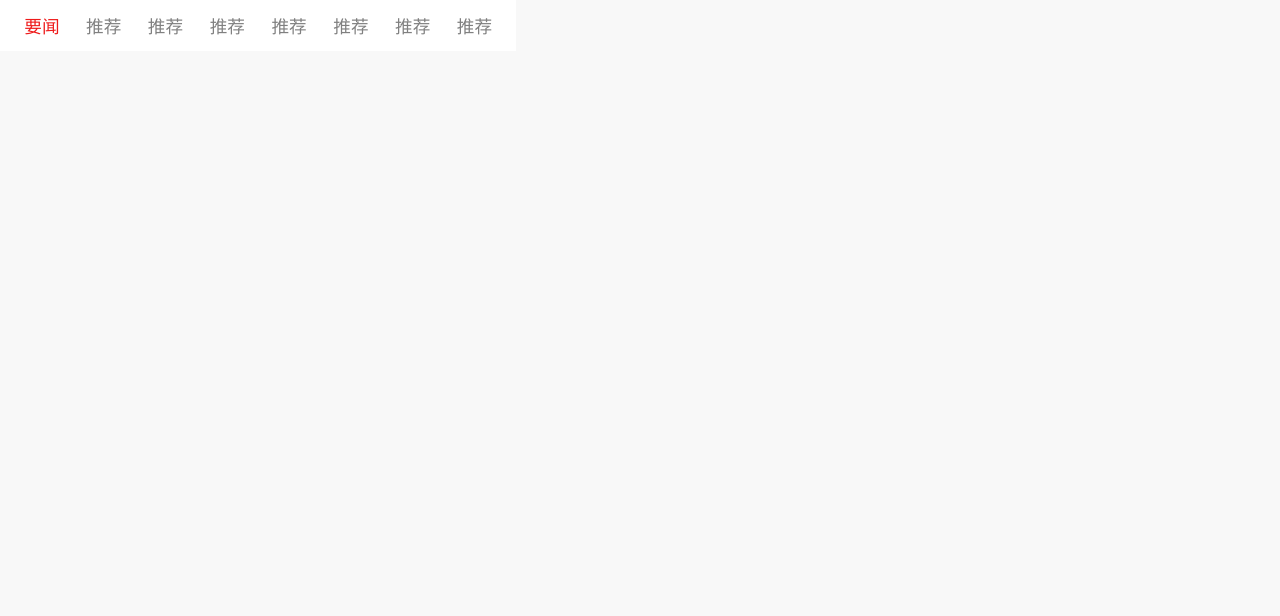
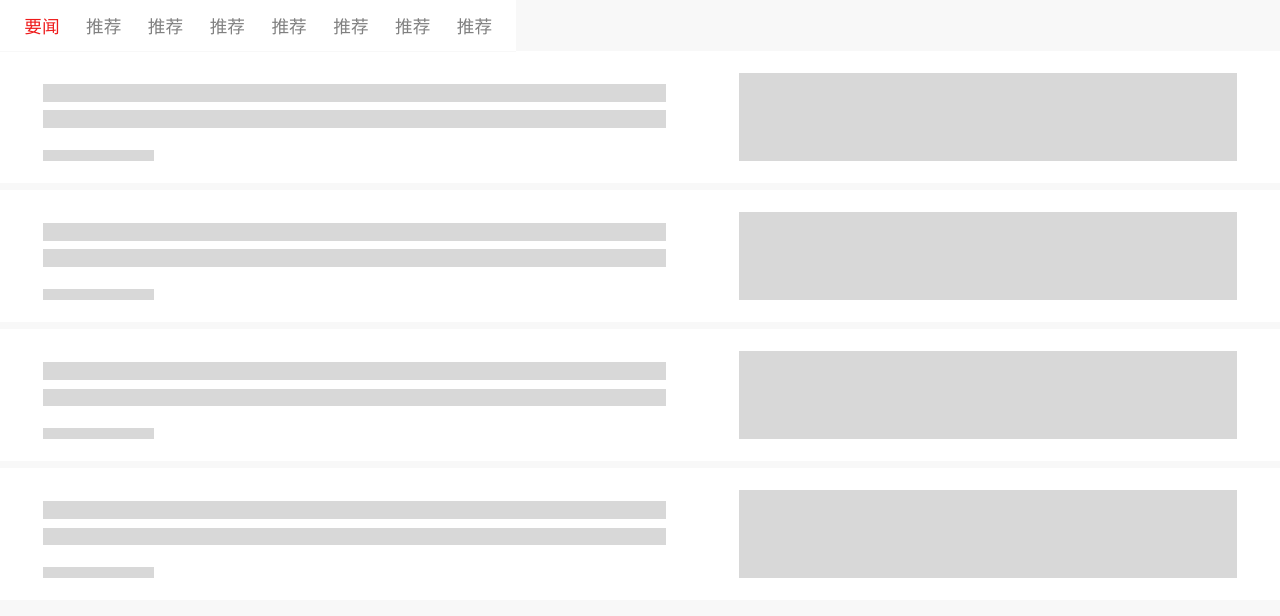
Before and after one commit to 1updown1/pwa-news, a React (Create React App) app: page / in a window 1280 px wide. Shown: the top 616 px of the page. Built offline with nearby package versions, Linux system fonts and the light colour scheme.

Commit message:
update 添加新闻列表展位模块

```diff
--- a/public/reset.css
+++ b/public/reset.css
@@ -4,6 +4,7 @@ html, body, ul, ol, li, a{
 }
 body{
 	background: #f8f8f8;
+	padding-top: var(--nav-bar-height);
 }
 ul, li, ol{
 	list-style: none;
@@ -14,3 +15,11 @@ ul, li, ol{
 	justify-content: center;
 	align-items: center;
 }
+
+:root{
+	--nav-bar-height: 2.3rem;
+	--news-item-padding-top: 1rem;
+	--news-item-padding-left: 0.8rem;
+	--news-item-height: 4rem;
+	--news-item-poster-width: 40%;
+}
--- a/src/components/Navbar/navbar.module.css
+++ b/src/components/Navbar/navbar.module.css
@@ -1,5 +1,5 @@
 .wrapper{
-	height: 2.3rem;
+	height: var(--nav-bar-height);
 	border-bottom: 1px solid #f8f8f8;
 	background: #fff;
 	-webkit-overflow-scrolling:touch;
--- /dev/null
+++ b/src/components/Placeholder/index.jsx
@@ -0,0 +1,21 @@
+import React from 'react';
+import Style from './index.module.css';
+console.log(Style);
+
+
+export default function Placeholder() {
+	return (
+		<section className={Style.wrapper}>
+
+			<section className={Style.contentArea}>
+				<header className={Style.headerWrapper}>
+					<section className={Style.header}></section>
+					<section className={Style.header}></section>
+				</header>
+				<footer className={Style.footer}></footer>
+			</section>
+
+			<section className={Style.posterArea}></section>
+		</section>
+	)
+}
--- /dev/null
+++ b/src/components/Placeholder/index.module.css
@@ -0,0 +1,48 @@
+.wrapper{
+	padding: var(--news-item-padding-top) var(--news-item-padding-left);
+	height: var(--news-item-height);
+	background: white;
+	--bg-color: #d8d8d8;
+	margin-bottom: 0.3rem;
+	display: flex;
+	justify-content: space-around;
+	align-items: flex-start;
+}
+
+.contentArea{
+	margin-right: 1rem;
+	flex: 0 1 50%;
+	height: 100%;
+	display: flex;
+	flex-direction: column;
+	justify-content: space-around;
+	align-items: flex-start;
+}
+
+.contentArea .headerWrapper{
+	padding-top: 0.5rem;
+	width: 100%;
+	flex: 1 1 auto;
+}
+
+.contentArea .headerWrapper .header{
+	margin-bottom: 0.4rem;
+	width: 100%;
+	height: 0.8rem;
+	flex: 1 1 auto;
+	background: var(--bg-color);
+}
+
+.contentArea .footer{
+	flex: none;
+	width: 5rem;
+	height: 0.5rem;
+	background: var(--bg-color);
+}
+
+
+.posterArea{
+	flex: 0 0 var(--news-item-poster-width);
+	height: 100%;
+	background: var(--bg-color);
+}
--- a/src/views/App.jsx
+++ b/src/views/App.jsx
@@ -2,11 +2,13 @@ import React from 'react';
 import { Route } from 'react-router-dom';
 import NewsList from './NewsList/index';
 import NewsDetail from './NewsDetail/index';
+import Navbar from '../components/Navbar/navbar';
 
 function App() {
 	return (
 		<div>
 			<Route exact path="/">
+				<Navbar></Navbar>
 				<NewsList></NewsList>
 			</Route>
 			<Route path="/detail/:id">
--- a/src/views/NewsList/index.jsx
+++ b/src/views/NewsList/index.jsx
@@ -1,8 +1,14 @@
-import React from 'react';
-import Navbar from '../../components/Navbar/navbar';
+import React, { useState } from 'react';
+import Placeholder from '../../components/Placeholder/index';
 
 export default function NewsList() {
+	const [newsList, setNewsList] = useState([]);
 	return (
-		<Navbar></Navbar>
+		<div>
+			<Placeholder></Placeholder>
+			<Placeholder></Placeholder>
+			<Placeholder></Placeholder>
+			<Placeholder></Placeholder>
+		</div>
 	)
 }
```
